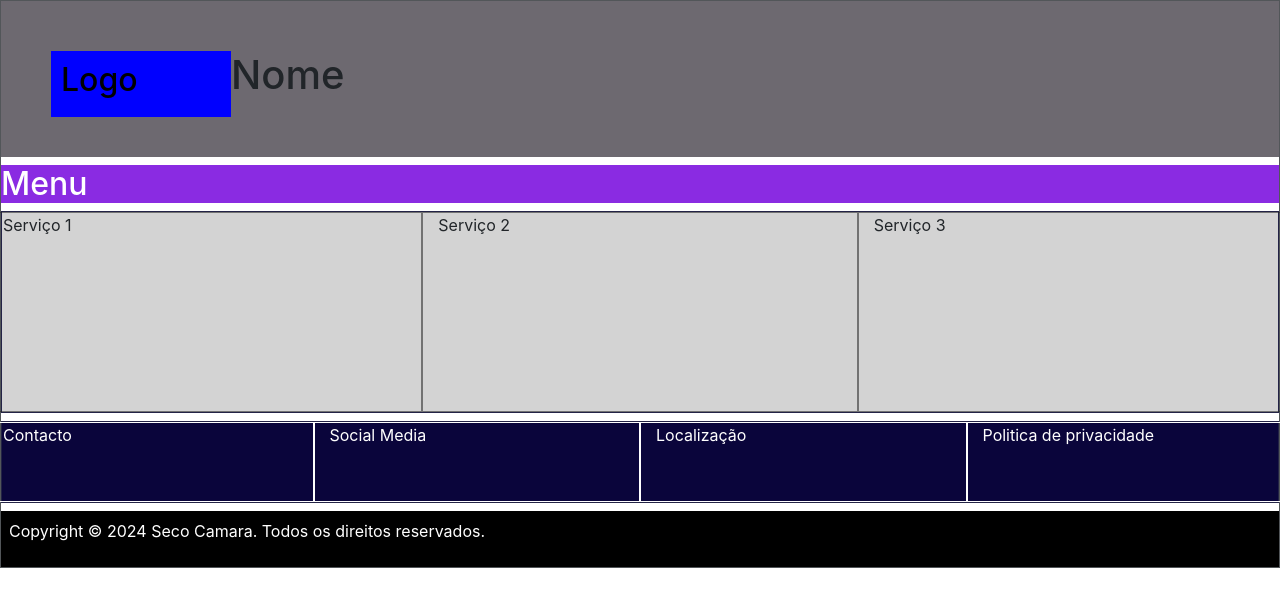
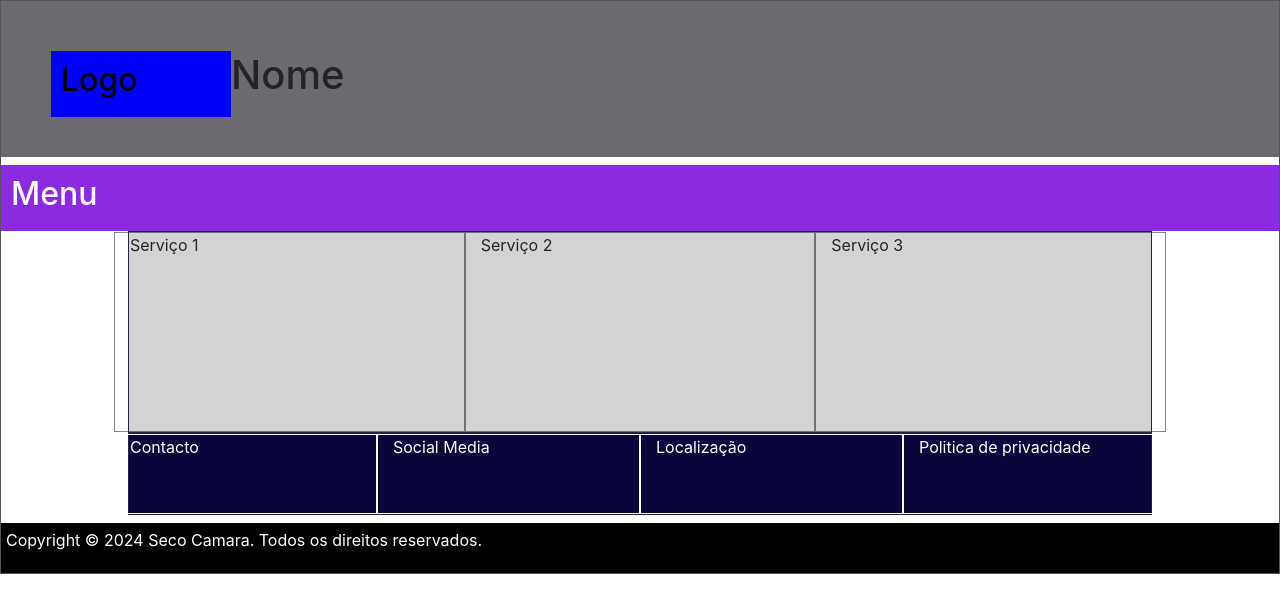
Before and after one commit to camaraseco/master_d_exercicios, a plain HTML site: page exercicios/ex03/layout.html in a window 1280 px wide. Drawn offline with nearby package versions, Linux system fonts and the light colour scheme.

Commit message:
atualizei o ex03

```diff
--- a/exercicios/ex03/estilos/estilos.css
+++ b/exercicios/ex03/estilos/estilos.css
@@ -13,7 +13,6 @@ body {
 header {
     background-color: rgb(109, 105, 112);
     padding: 20px;
-    margin-bottom: 8px;
 }
 
 header > div {
@@ -25,20 +24,22 @@ header > div {
 nav {
     background-color: blueviolet;
     color: white;
-    margin-bottom: 8px;
+    margin-top: 8px;
+    padding: 3px;
 }
 
 .container1 {
     background-color: lightgray;
     border: solid 1px rgb(35, 35, 70);
-    margin-bottom: 8px;
+    margin-top: 8px;
+
 
 }
 
 .container2 {
     background-color: rgb(10, 5, 59);
     border: solid 1px rgb(35, 35, 70);
-    margin-bottom: 8px;
+    margin-top: 8px;
     color: white;
 }
 
@@ -51,7 +52,8 @@ nav {
 footer {
     background-color: black;
     color: white;
-    padding: 8px;
+    padding: 5px;
+    margin-top: 8px;
 }
 
 @media (min-width: 550px) {
@@ -65,6 +67,15 @@ footer {
        width: 180px;
     }
 
+    nav {
+        padding: 10px;
+    }
+
+    .container1 {
+        width: 80vw;
+        margin: auto;
+    }
+
     .container1 > .row {
         padding: 0px;
         align-items: start;
@@ -74,6 +85,11 @@ footer {
     .container1 > .row > .col-sm {
         border: solid 1px rgba(42, 42, 42, 0.57);
         height: 200px;
+    }
+
+    .container2 {
+        width: 80vw;
+        margin: auto;
     }
 
 
```
